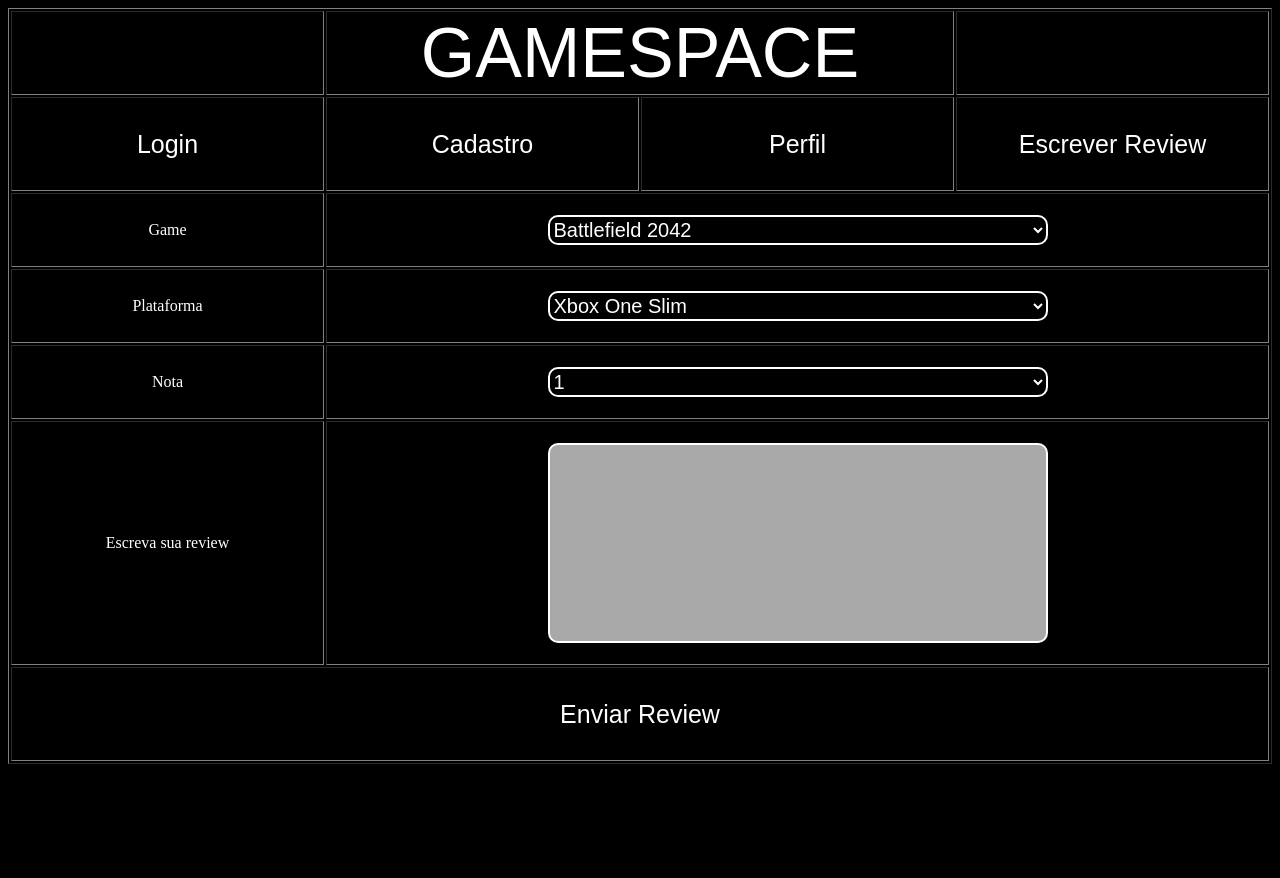
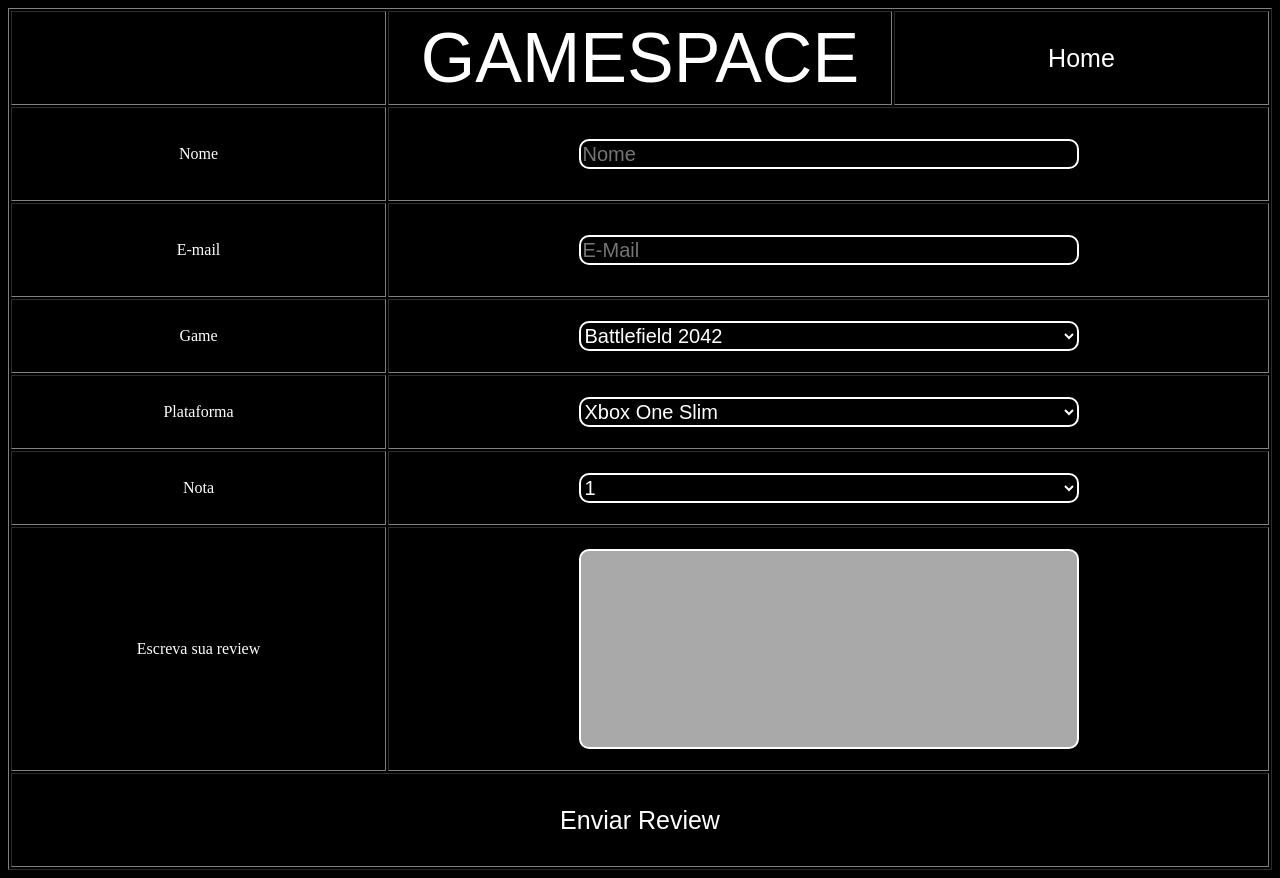
Before and after one commit to nikolasluis/tde, a plain HTML site: page paginas/review.html in a window 1280 px wide. Before the commit the page ends 800 px from the top, so only its background shows below. Drawn offline with Linux system fonts and the light colour scheme; a web font is replaced by a local one.

Commit message:
nova versao do site sem a necessidade de cadastro

```diff
--- a/css/estilosReview.css
+++ b/css/estilosReview.css
@@ -1,4 +1,4 @@
-@import "estilosEntrar.css";
+@import "estilos.css";
 
 select{
     width: 500px;
@@ -27,3 +27,21 @@ textarea{
     border-radius: 10px;
     border-color: white;
 }
+
+input{
+    margin-top: 30px;
+    margin-bottom: 30px;
+    width: 500px;
+    height: 30px;
+    background-color:black;
+    text-align: left;
+    border-radius: 10px;
+    border: 2px solid white;
+    color:white;
+    font-size:20px;
+}
+
+button{
+    margin-top: 30px;
+    margin-bottom: 30px;
+}
--- a/paginas/review.html
+++ b/paginas/review.html
@@ -15,14 +15,21 @@
             <tr>
                 <td></td>
                 <td class="titulo" colspan="2">GAMESPACE</td>
-                <td>
+                <td><button type="button" class="botao" onclick="document.location='../index.html'"> <span>Home</span></button></td>
             </tr>
 
             <tr>
-                <td><button type="button" class="botao"> <span>Login</span></button></td>
-                <td><button type="button" class="botao"> <span>Cadastro</span></button></td>
-                <td><button type="button" class="botao"> <span>Perfil</span></button></td>
-                <td><button type="button" class="botao"> <span>Escrever Review</span></button></td>
+                <td>Nome</td>
+                <td colspan="3">
+                    <input type="text" placeholder="Nome"/>
+                </td>
+            </tr>
+
+            <tr>
+                <td>E-mail</td>
+                <td colspan="3">
+                    <input type="text" placeholder="E-Mail"/>
+                </td>
             </tr>
 
             <tr>
```
Also changed, not shown: index.html (+1 -3 lines), paginas/entrar.html (deleted, +0 -47 lines).
